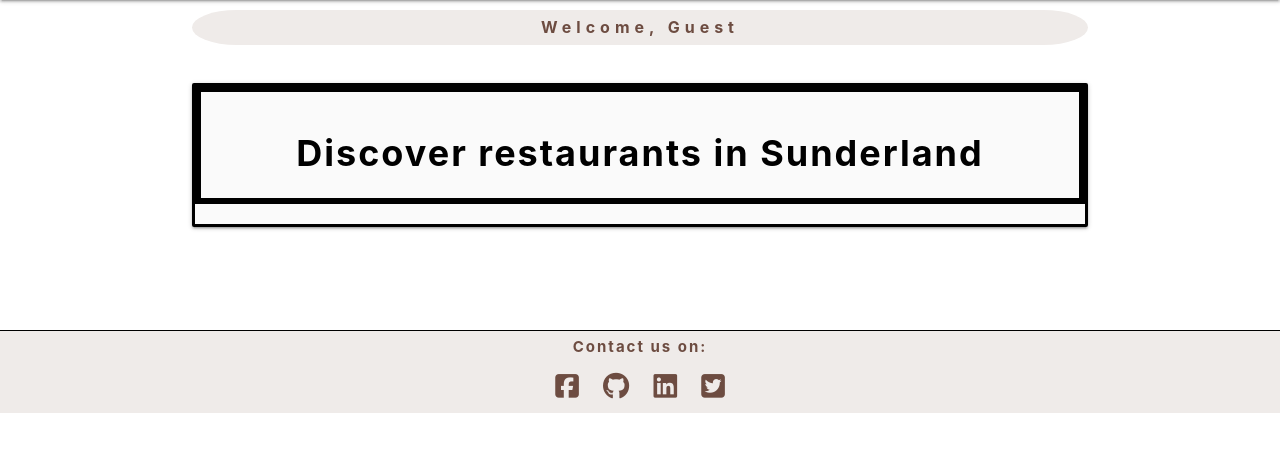
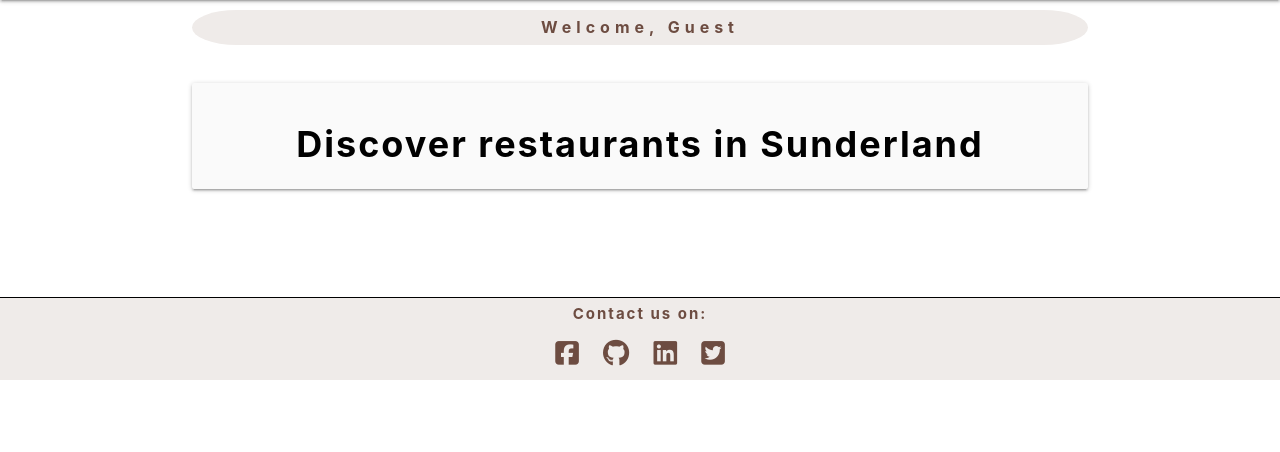
Before and after one commit to Dan-Matthews-23/local-legends, a Flask app: page /restaurants in a window 1280 px wide. Shown: the part 64-516 px from the top of the page. Run offline with Flask 3, Linux system fonts and the light colour scheme; data that the repository does not hold is empty; some libraries are stand-ins or nearby versions.

Commit message:
UPDATES styles, restaurants with new formatting

```diff
--- a/local_legends/static/css/style.css
+++ b/local_legends/static/css/style.css
@@ -103,7 +103,23 @@
 
 }
 
+.btn-container {
+    width:100%;
+    text-align: center;
+        vertical-align: middle;
 
+}
+
+.btn-row {
+width: 100%;
+text-align: center;
+    vertical-align: middle;
+}
+
+.btn-col {
+text-align: center;
+    vertical-align: middle;
+}
 
 
 
@@ -414,7 +430,24 @@
 
 
 
+.thumb-col
+ {
+    padding: 100px;
+}
 
+.thumb-col-heading {
+    padding-bottom: 20px;
+}
+
+
+
+.bold {
+    font-weight: bold;
+}
+
+.larger-than-default-text {
+    font-size: 24px;
+}
 
 
 
@@ -436,7 +469,15 @@
 
 
 .lg-padding {
-    padding: 16px;
+    padding: 20px;
+}
+
+.md-padding {
+    padding: 10px;
+}
+
+.sm-padding {
+    padding: 5px;
 }
 
 
--- a/local_legends/templates/restaurants.html
+++ b/local_legends/templates/restaurants.html
@@ -5,9 +5,9 @@
    is never executed if the user is not logged in - another attempt at
    defensive programming-->
 <section class="title-section">
-    <div class="container title-container  card-panel grey lighten-5 with-borders ">
-        <div class="row with-borders title-row">
-            <div class="col with-borders s12 m12 l12 xl12 title-col"><h1 class="title-font">Discover restaurants in Sunderland</h1></div>
+    <div class="container title-container  card-panel grey lighten-5  ">
+        <div class="row  title-row">
+            <div class="col  s12 m12 l12 xl12 title-col"><h1 class="title-font">Discover restaurants in Sunderland</h1></div>
         </div>
     </div>
 </section>
@@ -18,124 +18,133 @@
 
 
 
-<section id="thumb_section">
-<div class="col with-borders  s12 m12 l12 xl6 left-panel-container-thumb">
-    <div class="row">
-        <!--<div class="col with-borders  s2 m2 l0 x0 show-on-small"></div>-->
-        <div class="col with-borders align-center s12 m12 l6 xl6"><img class="hero-image-thumb" src="{{ restaurants.restaurant_image_url }}"></div>
-        <div class="col with-borders s12 m12 l6 xl6 restaurant-stars-display-col default-text-size">{{ restaurants.restaurant_name }}</div>
-        <div class="col with-borders s12 m12 l6 xl6 restaurant-stars-display-col default-text-size ">
-            Average {{ restaurants.restaurant_average_overall_stars }} stars out of 5 ({{ restaurants.restaurant_review_count }} reviews in total)</div>
+
+<div class="container s12 m12 l12 xl6 left-panel-container-thumb">
+    <div class="row ">
+        <div class="col thumb-col with-borders align-center s12 m12 l6 xl6"><img class="hero-image-thumb" src="{{ restaurants.restaurant_image_url }}"></div>
+        <div class="col thumb-col-heading with-borders align-center s12 m12 l6 xl6 bold larger-than-default-text " >{{ restaurants.restaurant_name }}</div>
+        <div class="col thumb-col with-borders s12 m12 l6 xl6 default-text-size ">Average {{ restaurants.restaurant_average_overall_stars }} stars out of 5 ({{ restaurants.restaurant_review_count }} reviews in total)</div>
+        <div class="col thumb-col with-borders s12 m12 l6 xl6 default-text-size ">Keyword One - Keyword Two - Keyword Three</div>
+        <div class="col thumb-col with-borders s12 m12 l6 xl6 default-text-size ">Delivery Available</div>
+        <div class="col thumb-col with-borders s12 m12 l6 xl6 default-text-size "><a href="https://www.sunderlandbid.co.uk/events/sunderland-restaurant-week-3">Member of Sunderland Restaurant Week</a></div>
+    </div>
+</div>
 
 
-        <!--<div class="col with-borders  s2 m2 l0 x0 show-on-small"></div>-->
-    </div>
-</div>
-</section>
+
+
+<div class="container title-container  card-panel grey lighten-5  ">
+    <div class="row  ">
+        <div class="col  s12 m12 l12 xl12 ">
 
 
 
 <button type="button" class="collapsible">See more</button>
 <div class="content ">
     <div class="restaurant-details-container ">
-        <div class="row with-borders ">
-            <div class="col with-borders  lg-padding restaurant-details-container">
+        <div class="row  ">
+            <div class="col   lg-padding restaurant-details-container">
                 <!--THIS IS THE START OF THE FIRST HALF OF THE CONTAINER-->
-                <div class="col with-borders  s12 m12 l12 xl6 left-panel-container ">
-                    <div class="col with-borders  align-center  s12"><img class="hero-image"
+                <div class="col   s12 m12 l12 xl6 left-panel-container ">
+                    <div class="col   align-center  s12"><img class="hero-image"
                             src="{{ restaurants.restaurant_image_url }}"></div>
-                    <div class="col with-borders  s2 m2 l2 xl2 "></div>
-                    <div class="col with-borders  s8 m8 l8 xl8 stars-div card-panel ">
+                    <div class="col   s2 m2 l2 xl2 "></div>
+                    <div class="col   s8 m8 l8 xl8 stars-div card-panel ">
 
-                    <div class="row with-borders restaurant-stars-display-row">
-                        <div class="col with-borders  s6 m6 l6 xl6 restaurant-stars-display-col default-text-size">Overall</div>
-                        <div class="col with-borders  s6 m6 l6 xl6 restaurant-stars-display-col default-text-size">{{ restaurants.restaurant_average_overall_stars }}
+                    <div class="row  restaurant-stars-display-row">
+                        <div class="col   s6 m6 l6 xl6 restaurant-stars-display-col default-text-size">Overall</div>
+                        <div class="col   s6 m6 l6 xl6 restaurant-stars-display-col default-text-size">{{ restaurants.restaurant_average_overall_stars }}
 
                         </div>
                     </div>
 
-                        <div class="row with-borders ">
-                            <div class="col with-borders  s6 m6 l6 xl6 restaurant-stars-display-col default-text-size">Taste</div>
-                            <div class="col with-borders  s6 m6 l6 xl6 restaurant-stars-display-col default-text-size">{{ restaurants.restaurant_average_taste_stars }}</div>
+                        <div class="row  ">
+                            <div class="col   s6 m6 l6 xl6 restaurant-stars-display-col default-text-size">Taste</div>
+                            <div class="col   s6 m6 l6 xl6 restaurant-stars-display-col default-text-size">{{ restaurants.restaurant_average_taste_stars }}</div>
                         </div>
-                        <div class="row with-borders row display-table-row-border  ">
-                            <div class="col with-borders  s6 m6 l6 xl6 restaurant-stars-display-col default-text-size">Presentation</div>
-                            <div class="col with-borders  s6 m6 l6 xl6 restaurant-stars-display-col default-text-size">{{ restaurants.restaurant_average_presentation_stars }}</div>
+                        <div class="row  row display-table-row-border  ">
+                            <div class="col   s6 m6 l6 xl6 restaurant-stars-display-col default-text-size">Presentation</div>
+                            <div class="col   s6 m6 l6 xl6 restaurant-stars-display-col default-text-size">{{ restaurants.restaurant_average_presentation_stars }}</div>
                         </div>
-                        <div class="row with-borders ">
-                            <div class="col with-borders  s6 m6 l6 xl6 restaurant-stars-display-col default-text-size">Friendliness</div>
-                            <div class="col with-borders  s6 m6 l6 xl6 restaurant-stars-display-col default-text-size">{{ restaurants.restaurant_average_friendliness_stars }}</div>
+                        <div class="row  ">
+                            <div class="col   s6 m6 l6 xl6 restaurant-stars-display-col default-text-size">Friendliness</div>
+                            <div class="col   s6 m6 l6 xl6 restaurant-stars-display-col default-text-size">{{ restaurants.restaurant_average_friendliness_stars }}</div>
                         </div>
-                        <div class="row with-borders ">
-                            <div class="col with-borders  s6 m6 l6 xl6 restaurant-stars-display-col default-text-size">Price</div>
-                            <div class="col with-borders  s6 m6 l6 xl6 restaurant-stars-display-col default-text-size">{{ restaurants.restaurant_average_price_stars }}</div>
+                        <div class="row  ">
+                            <div class="col   s6 m6 l6 xl6 restaurant-stars-display-col default-text-size">Price</div>
+                            <div class="col   s6 m6 l6 xl6 restaurant-stars-display-col default-text-size">{{ restaurants.restaurant_average_price_stars }}</div>
                         </div>
-                        <div class="row with-borders ">
-                            <div class="col with-borders  s6 m6 l6 xl6 restaurant-stars-display-col default-text-size">Ambience</div>
-                            <div class="col with-borders  s6 m6 l6 xl6 restaurant-stars-display-col default-text-size">{{ restaurants.restaurant_average_ambience_stars }}</div>
+                        <div class="row  ">
+                            <div class="col   s6 m6 l6 xl6 restaurant-stars-display-col default-text-size">Ambience</div>
+                            <div class="col   s6 m6 l6 xl6 restaurant-stars-display-col default-text-size">{{ restaurants.restaurant_average_ambience_stars }}</div>
                         </div>
 
                     </div>
-                    <div class="col with-borders  s2 m2 l2 xl2 "></div>
+                    <div class="col   s2 m2 l2 xl2 "></div>
                 </div>
                 <!--THIS IS THE START OF THE SECOND HALF OF THE CONTAINER-->
-                <div class="col with-borders  s12 m12 l12 xl6 left-panel-container">
-                    <div class="col with-borders  align-center  s12">Restaurant Details</div>
-                    <div class="col with-borders  s1 m1 l1 xl1 "></div>
-                    <div class="col with-borders  s10 m10 l10 xl10 stars-div card-panel ">
-                        <div class="row with-borders restaurant-stars-display-row">
-                            <div class="col with-borders  s6 m6 l6 xl6 restaurant-stars-display-col default-text-size">Name</div>
-                            <div class="col with-borders  s6 m6 l6 xl6 restaurant-stars-display-col default-text-size">{{ restaurants.restaurant_name }}</div>
+                <div class="col   s12 m12 l12 xl6 left-panel-container">
+                    <div class="col   align-center  s12">Restaurant Details</div>
+                    <div class="col   s1 m1 l1 xl1 "></div>
+                    <div class="col   s10 m10 l10 xl10 stars-div card-panel ">
+                        <div class="row  restaurant-stars-display-row">
+                            <div class="col   s6 m6 l6 xl6 restaurant-stars-display-col default-text-size">Name</div>
+                            <div class="col   s6 m6 l6 xl6 restaurant-stars-display-col default-text-size">{{ restaurants.restaurant_name }}</div>
                         </div>
-                        <div class="row with-borders row display-table-row-border  ">
-                            <div class="col with-borders  s6 m6 l6 xl6 restaurant-stars-display-col default-text-size">Building Name/No.</div>
-                            <div class="col with-borders  s6 m6 l6 xl6 restaurant-stars-display-col default-text-size">{{ restaurants.restaurant_address_one }}</div>
+                        <div class="row  row display-table-row-border  ">
+                            <div class="col   s6 m6 l6 xl6 restaurant-stars-display-col default-text-size">Building Name/No.</div>
+                            <div class="col   s6 m6 l6 xl6 restaurant-stars-display-col default-text-size">{{ restaurants.restaurant_address_one }}</div>
                         </div>
-                        <div class="row with-borders ">
-                            <div class="col with-borders  s6 m6 l6 xl6 restaurant-stars-display-col default-text-size">Street</div>
-                            <div class="col with-borders  s6 m6 l6 xl6 restaurant-stars-display-col default-text-size">{{ restaurants.restaurant_address_two }}</div>
+                        <div class="row  ">
+                            <div class="col   s6 m6 l6 xl6 restaurant-stars-display-col default-text-size">Street</div>
+                            <div class="col   s6 m6 l6 xl6 restaurant-stars-display-col default-text-size">{{ restaurants.restaurant_address_two }}</div>
                         </div>
-                        <div class="row with-borders ">
-                            <div class="col with-borders  s6 m6 l6 xl6 restaurant-stars-display-col default-text-size">City</div>
-                            <div class="col with-borders  s6 m6 l6 xl6 restaurant-stars-display-col default-text-size">{{ restaurants.restaurant_address_three }}</div>
+                        <div class="row  ">
+                            <div class="col   s6 m6 l6 xl6 restaurant-stars-display-col default-text-size">City</div>
+                            <div class="col   s6 m6 l6 xl6 restaurant-stars-display-col default-text-size">{{ restaurants.restaurant_address_three }}</div>
                         </div>
-                        <div class="row with-borders ">
-                            <div class="col with-borders  s6 m6 l6 xl6 restaurant-stars-display-col default-text-size">County</div>
-                            <div class="col with-borders  s6 m6 l6 xl6 restaurant-stars-display-col default-text-size">{{ restaurants.restaurant_address_four }}</div>
+                        <div class="row  ">
+                            <div class="col   s6 m6 l6 xl6 restaurant-stars-display-col default-text-size">County</div>
+                            <div class="col   s6 m6 l6 xl6 restaurant-stars-display-col default-text-size">{{ restaurants.restaurant_address_four }}</div>
                         </div>
-                        <div class="row with-borders ">
-                            <div class="col with-borders  s6 m6 l6 xl6 restaurant-stars-display-col default-text-size">Postcode</div>
-                            <div class="col with-borders  s6 m6 l6 xl6 restaurant-stars-display-col default-text-size">{{ restaurants.restaurant_address_postcode }}</div>
+                        <div class="row  ">
+                            <div class="col   s6 m6 l6 xl6 restaurant-stars-display-col default-text-size">Postcode</div>
+                            <div class="col   s6 m6 l6 xl6 restaurant-stars-display-col default-text-size">{{ restaurants.restaurant_address_postcode }}</div>
                         </div>
-                        <div class="row with-borders ">
-                            <div class="col with-borders  s6 m6 l6 xl6 restaurant-stars-display-col default-text-size">Date Registered</div>
-                            <div class="col with-borders  s6 m6 l6 xl6 restaurant-stars-display-col default-text-size">{{ restaurants.restaurant_date_registered }}</div>
+                        <div class="row  ">
+                            <div class="col   s6 m6 l6 xl6 restaurant-stars-display-col default-text-size">Date Registered</div>
+                            <div class="col   s6 m6 l6 xl6 restaurant-stars-display-col default-text-size">{{ restaurants.restaurant_date_registered }}</div>
                         </div>
                     </div>
-                    <div class="col with-borders  s1 m1 l1 xl1 "></div>
+                    <div class="col   s1 m1 l1 xl1 "></div>
                 </div>
             </div>
         </div>
     </div>
-
-    <div class="container align-center with-borders">
+<div class="container align-center ">
 
 
-        <div class="row with-borders with-borders s12 m12 l12 xl12 align-center">
-            <div class="col with-borders  with-borders s12 m12 l12 xl12 align-center">
+    <div class="row   s12 m12 l12 xl12 align-center">
+        <div class="col    s12 m12 l12 xl12 align-center">
             <form action="{{ url_for('restaurant_profile', restaurant_id=restaurants.restaurant_id) }}" method="POST">
                 <input type="hidden" name="restaurant_id" id="restaurant_id" value="{{restaurants.restaurant_id }}">
                 <button type="submit" class="see-reviews">Leave a review for {{ restaurants.restaurant_name }}</button>
             </form>
         </div>
     </div>
-        <div class="row with-borders with-borders s12 m12 l12 xl12 align-center">
-            <div class="col with-borders  with-borders s12 m12 l12 xl12 align-center">
+    <div class="row   s12 m12 l12 xl12 align-center">
+        <div class="col    s12 m12 l12 xl12 align-center">
 
 
         </div>
     </div>
 </div>
+
+</div>
+    </div>
+    </div>
+
+
 </div>
 <!--THIS IS THE START OF THE SECOND HALF OF THE CONTAINER-->
 
```
Also changed, not shown: README.md. Lines whose indentation alone changed are shown as unchanged.
